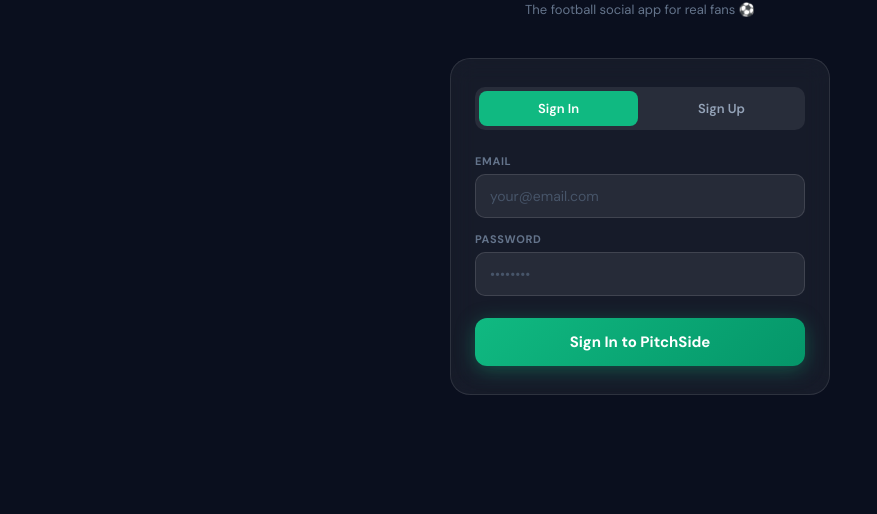
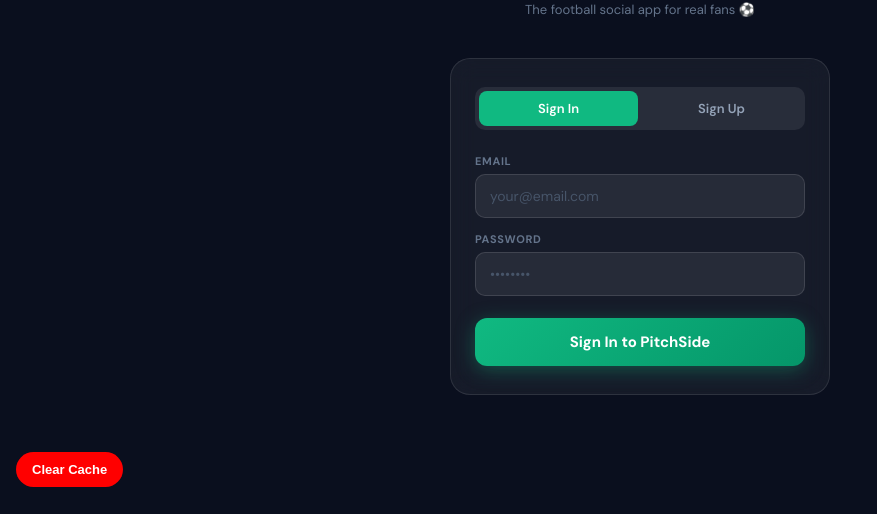
Before and after one commit to mayowa-123/Pitchside, a website with bundled scripts: page index.html in a window 1280 px wide. Shown: the part 233-747 px from the top of the page, without its empty margins (0-877 px from the left). Built offline with nearby package versions, Linux system fonts and the light colour scheme; no server answers; files whose address does not match are found by name.

Commit message:
Add button to clear cache and reload page

```diff
--- a/index.html
+++ b/index.html
@@ -1255,5 +1255,11 @@
 ═══════════════════════════════════════ -->
 <script src="app.js"></script>
 
+<button onclick="localStorage.clear();location.reload();"
+  style="position:fixed;bottom:80px;left:16px;z-index:99999;
+  background:red;color:white;padding:10px 16px;border:none;
+  border-radius:20px;font-size:13px;font-weight:700;cursor:pointer;">
+  Clear Cache
+</button>
 </body>
 </html>
```
